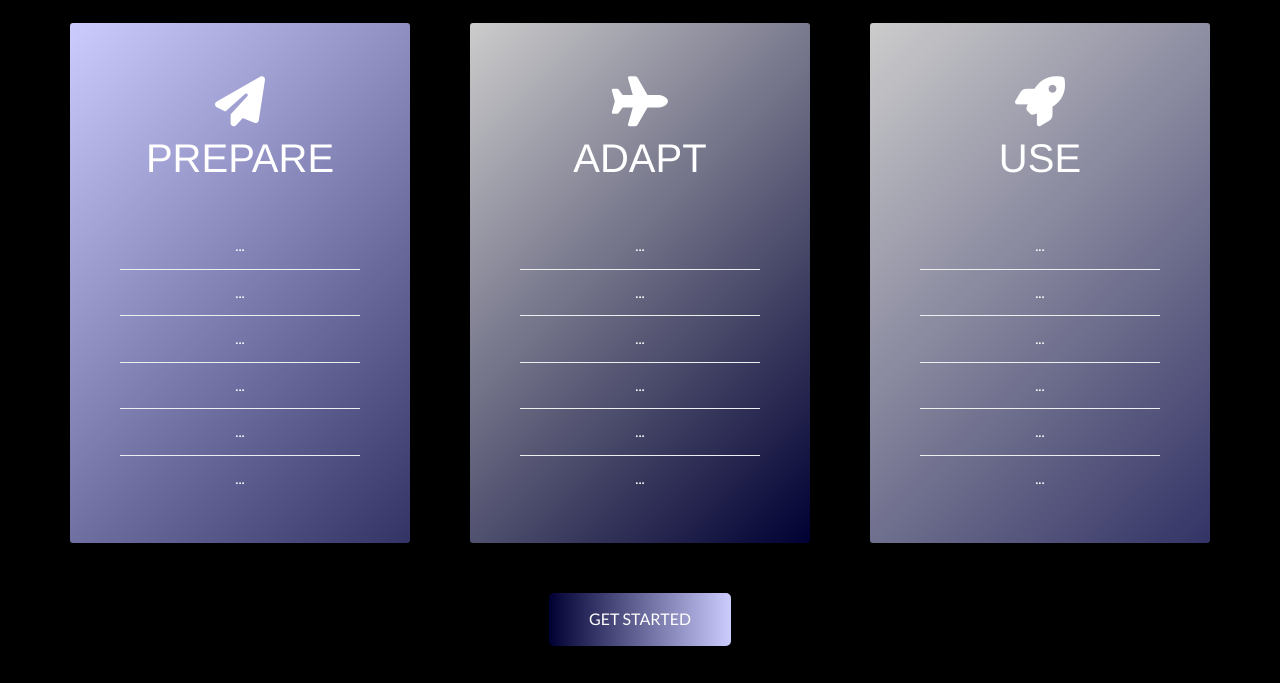
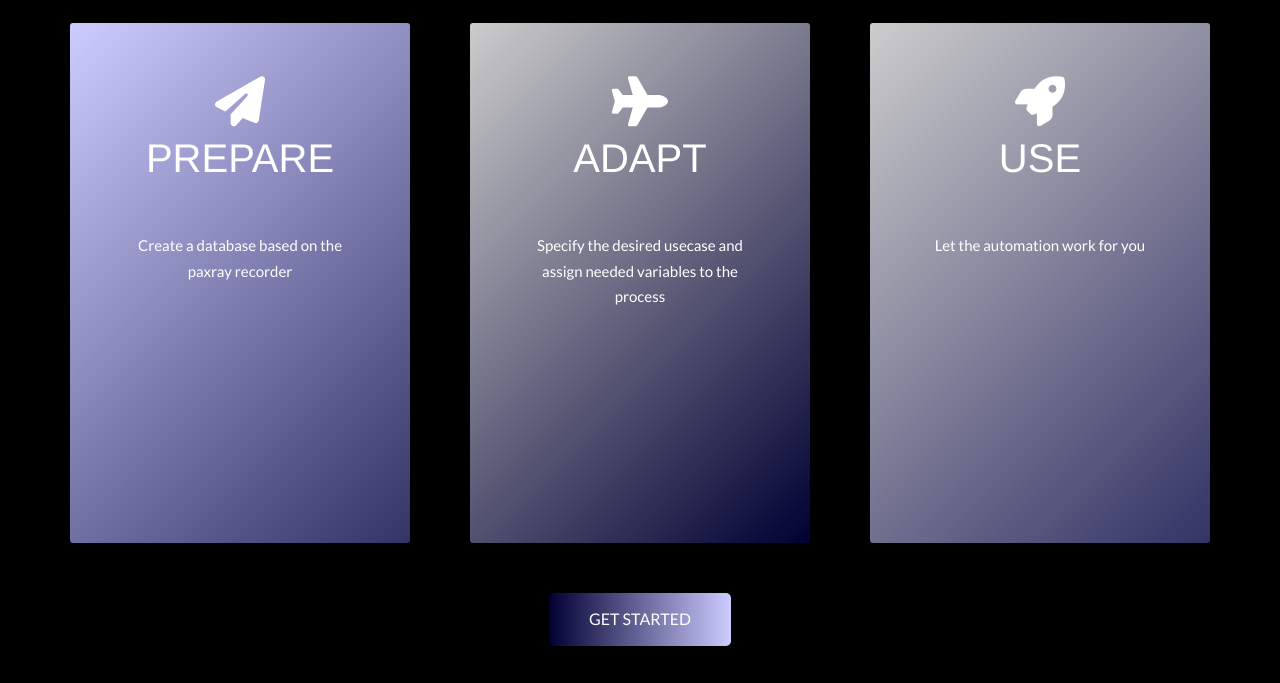
Before and after one commit to JMU-Information-Systems/pjs-hyperbot-main, a Django app: page / in a window 1280 px wide. Shown: the part 493-1176 px from the top of the page. Run offline with Django 3.2, Linux system fonts and the light colour scheme; some libraries are stand-ins or nearby versions.

Commit message:
Optische Anpassung Frontend und einfügen des Textes

```diff
--- a/pjshyperbot/app/templates/app/index.html
+++ b/pjshyperbot/app/templates/app/index.html
@@ -318,7 +318,7 @@
         }
 
         .card__price-value {
-            font-size: 6rem;
+            font-size: 1.6rem;
             font-weight: 100;
         }
 
@@ -386,12 +386,8 @@
 
                         <div class="card__details">
                             <ul>
-                                <li>...</li>
-                                <li>...</li>
-                                <li>...</li>
-                                <li>...</li>
-                                <li>...</li>
-                                <li>...</li>
+                                <li>Create a database based on the paxray recorder</li>
+
                             </ul>
                         </div>
                     </div>
@@ -399,7 +395,7 @@
                         <div class="card__cta">
                             <div class="card__price-box">
                                 <p class="card__price-only">Prepare</p>
-                                <p class="card__price-value">...</p>
+                                <p class="card__price-value">Prepare your automation process by creating a database with all data of your currently installed paxray recorder. Use the “prepare db” icon on your desktop in order to create the database. Two tables will be created. One which contains the recorded data and one for variables which need to be assigned in the further process.</p>
                             </div>
                             <a href="{% url 'about' %}" class="btn btn--white">Get started</a>
                         </div>
@@ -417,12 +413,7 @@
 
                         <div class="card__details">
                             <ul>
-                                <li>...</li>
-                                <li>...</li>
-                                <li>...</li>
-                                <li>...</li>
-                                <li>...</li>
-                                <li>...</li>
+                                <li>Specify the desired usecase and assign needed variables to the process</li>
                             </ul>
                         </div>
                     </div>
@@ -430,7 +421,7 @@
                         <div class="card__cta">
                             <div class="card__price-box">
                                 <p class="card__price-only">Adapt</p>
-                                <p class="card__price-value">...</p>
+                                <p class="card__price-value">Add variables to your process by specifying the desired use case. Assign these variables to the correct data rows in the next step. Check your process in UiPath and adjust it if needed.<br /><br /><br /><br /></p>
                             </div>
                             <a href="{% url 'about' %}" class="btn btn--white">Get started</a>
                         </div>
@@ -448,12 +439,7 @@
 
                         <div class="card__details">
                             <ul>
-                                <li>...</li>
-                                <li>...</li>
-                                <li>...</li>
-                                <li>...</li>
-                                <li>...</li>
-                                <li>...</li>
+                                <li>Let the automation work for you</li>
                             </ul>
                         </div>
                     </div>
@@ -461,7 +447,7 @@
                         <div class="card__cta">
                             <div class="card__price-box">
                                 <p class="card__price-only">Use</p>
-                                <p class="card__price-value">...</p>
+                                <p class="card__price-value">Your process to be automated is now completely created. Connect your process to UiPath Orchestrator and let it work for you.<br /><br /><br /><br /><br /></p>
                             </div>
                             <a href="{% url 'about' %}" class="btn btn--white">Get started</a>
                         </div>
```
